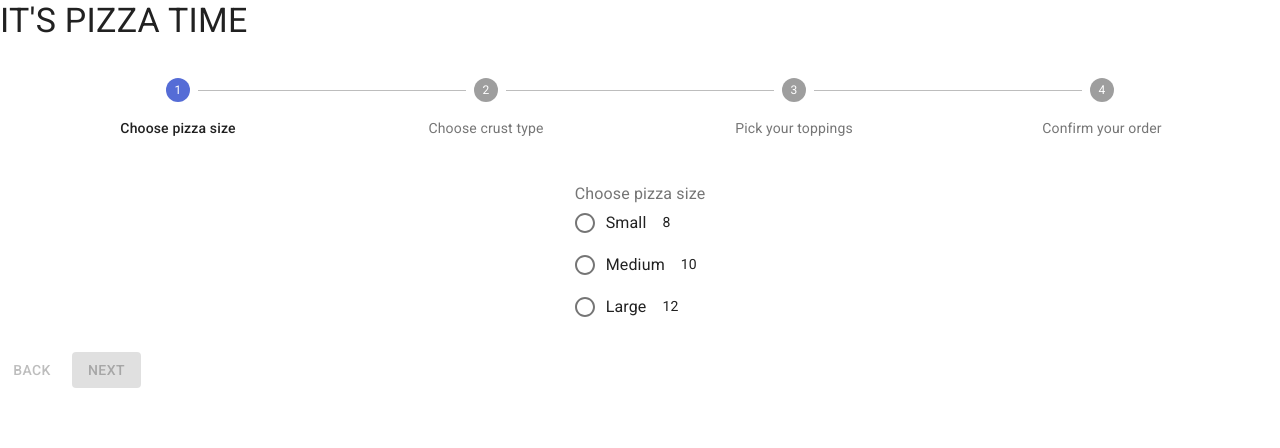
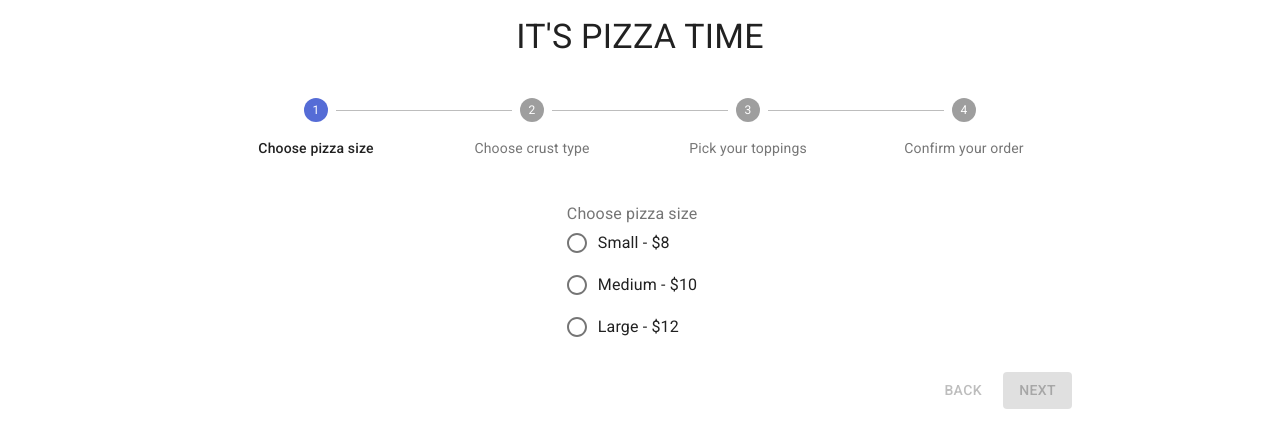
Before and after one commit to janzkyle23/pizza-app, a React (Create React App) app: page / in a window 1280 px wide. Shown: the top 448 px of the page. Built offline with nearby package versions, Linux system fonts and the light colour scheme.

Commit message:
minor fixfor displayed texts

```diff
--- a/src/App.tsx
+++ b/src/App.tsx
@@ -1,6 +1,6 @@
 import React, { useState, createContext, useEffect, useRef } from 'react';
 import { makeStyles, Theme, createStyles } from '@material-ui/core/styles';
-import { Grid, Typography, Button } from '@material-ui/core';
+import { Container, Typography, Button } from '@material-ui/core';
 import Steps, { steps } from './components/Steps';
 import SizeScreen from './screens/SizeScreen';
 import CrustScreen from './screens/CrustScreen';
@@ -9,6 +9,20 @@ import SummaryScreen from './screens/SummaryScreen';
 
 const useStyles = makeStyles((theme: Theme) =>
   createStyles({
+    root: {
+      display: 'flex',
+      flexDirection: 'column',
+    },
+    title: {
+      margin: theme.spacing(2, 0),
+    },
+    form: {
+      padding: theme.spacing(0, 3)
+    },
+    buttons: {
+      display: 'flex',
+      justifyContent: 'flex-end',
+    },
     backButton: {
       marginRight: theme.spacing(1),
     },
@@ -153,23 +167,25 @@ export default function App() {
         setToppings,
       }}
     >
-      <Grid container>
-        <Typography variant='h4' component='h1' align='center' gutterBottom>
+      <Container maxWidth='md' className={classes.root}>
+        <Typography
+          variant='h4'
+          component='h1'
+          align='center'
+          className={classes.title}
+        >
           IT'S PIZZA TIME
         </Typography>
-
         <Steps />
-
-        <Grid item xs={12}>
         {activeStep === steps.length ? (
           <div>
             <div className={classes.instructions}>All steps completed</div>
             <Button onClick={handleReset}>Order Again</Button>
           </div>
         ) : (
-            <div>
+          <div className={classes.form}>
             <div className={classes.instructions}>{getStepContent()}</div>
-              <div>
+            <div className={classes.buttons}>
               <Button
                 disabled={activeStep === 0}
                 onClick={handleBack}
@@ -199,8 +215,7 @@ export default function App() {
             </div>
           </div>
         )}
-        </Grid>
-      </Grid>
+      </Container>
     </OrderContext.Provider>
   );
 }
--- a/src/components/Steps.tsx
+++ b/src/components/Steps.tsx
@@ -9,13 +9,6 @@ const useStyles = makeStyles((theme: Theme) =>
   createStyles({
     root: {
       width: '100%',
-    },
-    backButton: {
-      marginRight: theme.spacing(1),
-    },
-    instructions: {
-      marginTop: theme.spacing(1),
-      marginBottom: theme.spacing(1),
     },
   })
 );
--- a/src/screens/CrustScreen.tsx
+++ b/src/screens/CrustScreen.tsx
@@ -6,9 +6,21 @@ import {
   FormControlLabel,
   FormControl,
   FormLabel,
+  makeStyles,
+  Theme,
+  createStyles,
 } from '@material-ui/core';
 
+const useStyles = makeStyles((theme: Theme) =>
+  createStyles({
+    formControl: {
+      margin: theme.spacing(3),
+    },
+  })
+);
+
 export default function CrustScreen() {
+  const classes = useStyles();
   const { crust, setCrust, crustPrice } = useContext(OrderContext);
 
   const handleChange = (event: React.ChangeEvent<HTMLInputElement>) => {
@@ -20,14 +32,16 @@ export default function CrustScreen() {
   };
 
   const crustsRadio = Object.entries(crustPrice).map(([key, value]) => (
-    <div key={key}>
-      <FormControlLabel value={key} control={<Radio />} label={key} />
-      {value}
-    </div>
+    <FormControlLabel
+      value={key}
+      key={key}
+      control={<Radio />}
+      label={`${key} - $${value}`}
+    />
   ));
 
   return (
-    <FormControl component='fieldset'>
+    <FormControl component='fieldset' className={classes.formControl}>
       <FormLabel component='legend'>Choose crust type</FormLabel>
       <RadioGroup
         aria-label='crusts'
@@ -39,4 +53,4 @@ export default function CrustScreen() {
       </RadioGroup>
     </FormControl>
   );
-};
+}
--- a/src/screens/SizeScreen.tsx
+++ b/src/screens/SizeScreen.tsx
@@ -13,9 +13,6 @@ import {
 
 const useStyles = makeStyles((theme: Theme) =>
   createStyles({
-    root: {
-      display: 'flex',
-    },
     formControl: {
       margin: theme.spacing(3),
     },
@@ -35,14 +32,15 @@ export default function SizeScreen() {
   };
 
   const sizesRadio = Object.entries(sizePrice).map(([key, value]) => (
-    <div key={key}>
-      <FormControlLabel value={key} control={<Radio />} label={key} />
-      {value}
-    </div>
+    <FormControlLabel
+      value={key}
+      key={key}
+      control={<Radio />}
+      label={`${key} - $${value}`}
+    />
   ));
 
   return (
-    <div className={classes.root}>
     <FormControl component='fieldset' className={classes.formControl}>
       <FormLabel component='legend'>Choose pizza size</FormLabel>
       <RadioGroup
@@ -54,6 +52,5 @@ export default function SizeScreen() {
         {sizesRadio}
       </RadioGroup>
     </FormControl>
-    </div>
   );
-};
+}
--- a/src/screens/SummaryScreen.tsx
+++ b/src/screens/SummaryScreen.tsx
@@ -8,11 +8,12 @@ import TableCell from '@material-ui/core/TableCell';
 import TableHead from '@material-ui/core/TableHead';
 import TableRow from '@material-ui/core/TableRow';
 import clsx from 'clsx';
+import { Grid } from '@material-ui/core';
 
 const useStyles = makeStyles((theme: Theme) =>
   createStyles({
-    table: {
-      minWidth: 600,
+    root: {
+      margin: theme.spacing(3, 0),
     },
     noBorderBottom: {
       borderBottom: 'none',
@@ -41,7 +42,7 @@ export default function SummaryScreen() {
     const isBottom = index === toppingsCount - 1;
     if (index === 0) {
       return (
-        <TableRow>
+        <TableRow key={topping}>
           <TableCell className={clsx(!isBottom && classes.noBorderBottom)}>
             Toppings
           </TableCell>
@@ -58,7 +59,7 @@ export default function SummaryScreen() {
       );
     } else {
       return (
-        <TableRow>
+        <TableRow key={topping}>
           {index === 1 && <TableCell rowSpan={toppingsCount - 1} />}
           <TableCell
             className={clsx(!isBottom && classes.noBorderBottom)}
@@ -72,9 +73,11 @@ export default function SummaryScreen() {
   });
 
   return (
-    <div>
-      <Typography component='h2' variant='h6' align='center'>Order Summary</Typography>
-      <Table className={classes.table} aria-label='spanning table'>
+    <Grid item xs={12} className={classes.root}>
+      <Typography component='h2' variant='h6' align='center'>
+        Order Summary
+      </Typography>
+      <Table size='small'>
         <TableHead>
           <TableRow>
             <TableCell colSpan={2}>Details</TableCell>
@@ -110,6 +113,6 @@ export default function SummaryScreen() {
           </TableRow>
         </TableBody>
       </Table>
-    </div>
+    </Grid>
   );
 }
--- a/src/screens/ToppingsScreen.tsx
+++ b/src/screens/ToppingsScreen.tsx
@@ -7,6 +7,7 @@ import FormControlLabel from '@material-ui/core/FormControlLabel';
 import FormHelperText from '@material-ui/core/FormHelperText';
 import Checkbox from '@material-ui/core/Checkbox';
 import { OrderContext } from '../App';
+import { Grid } from '@material-ui/core';
 
 const useStyles = makeStyles((theme: Theme) =>
   createStyles({
@@ -15,6 +16,9 @@ const useStyles = makeStyles((theme: Theme) =>
     },
     formControl: {
       margin: theme.spacing(3),
+    },
+    formGroup: {
+      flexDirection: 'row',
     },
   })
 );
@@ -32,9 +36,9 @@ export default function ToppingsScreen() {
   // size should be checked as truthy because its type includes null
   const errorMsg =
     size &&
-    `You can only choose up to ${
+    `A maximum of ${
       maxToppings[size]
-    } toppings for a ${size.toLowerCase()} pizza`;
+    } toppings are allowed for a ${size.toLowerCase()} pizza`;
 
   const toppingsCount = Object.values(toppings).filter((v) => v).length;
 
@@ -49,31 +53,25 @@ export default function ToppingsScreen() {
   };
 
   const toppingsCheckbox = Object.entries(toppings).map(([key, value]) => (
-    <div key={key}>
+    <Grid item xs={12} md={6} key={key}>
       <FormControlLabel
         control={
           <Checkbox checked={value} onChange={handleChange} name={key} />
         }
         label={key}
       />
-    </div>
+    </Grid>
   ));
 
   return (
-    <div className={classes.root}>
-      <FormControl
-        error={showError}
-        component='fieldset'
-        className={classes.formControl}
-      >
-        <FormLabel component='legend'>Pick your toppings</FormLabel>
-        <FormHelperText>
-          You may choose up to 3 toppings for free. Each additional topping
-          costs $0.50
-        </FormHelperText>
-        <FormGroup>{toppingsCheckbox}</FormGroup>
-        {showError && <FormHelperText>{errorMsg}</FormHelperText>}
-      </FormControl>
-    </div>
+    <FormControl component='fieldset' className={classes.formControl}>
+      <FormLabel component='legend'>Pick your toppings</FormLabel>
+      <FormHelperText>
+        You may choose up to 3 toppings for free! Each additional topping costs
+        $0.50
+      </FormHelperText>
+      {showError && <FormHelperText error>{errorMsg}</FormHelperText>}
+      <FormGroup className={classes.formGroup}>{toppingsCheckbox}</FormGroup>
+    </FormControl>
   );
 }
```
Lines whose indentation alone changed are shown as unchanged.
